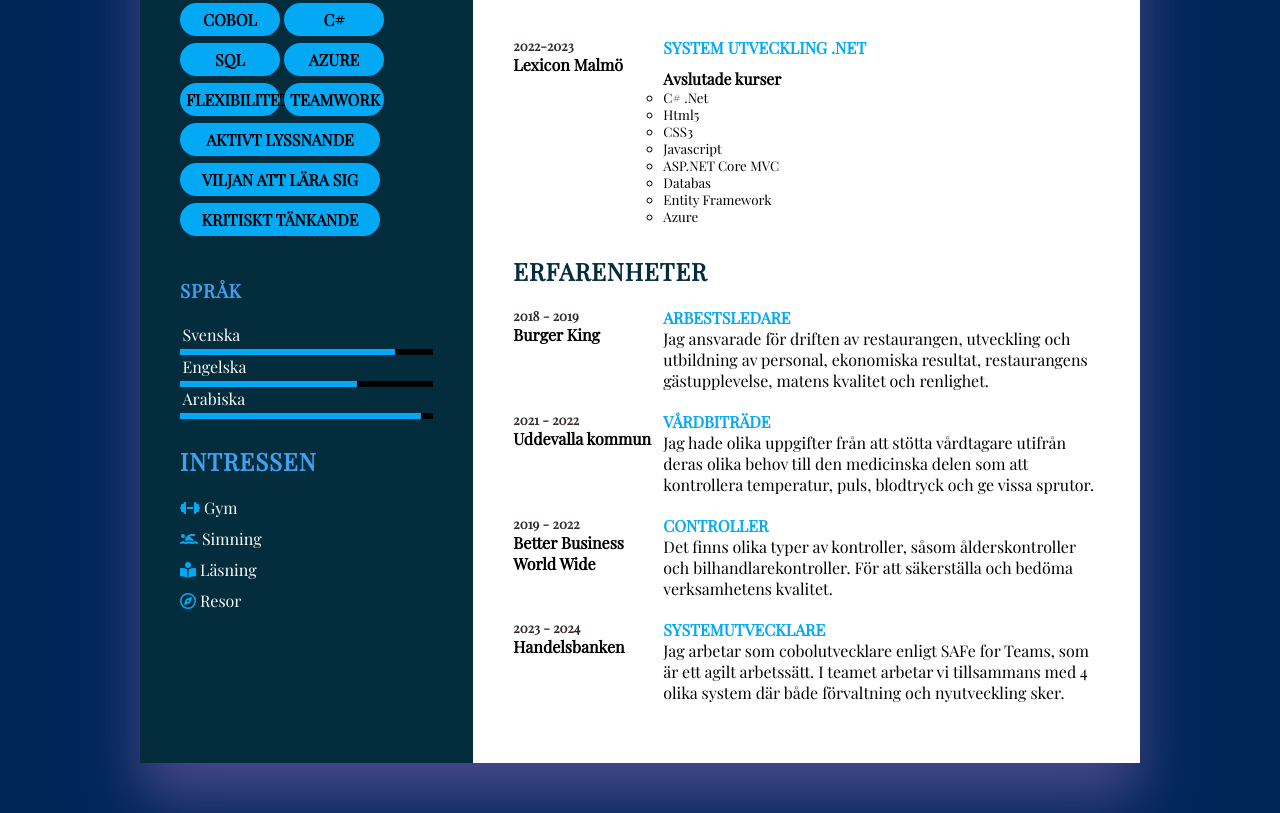
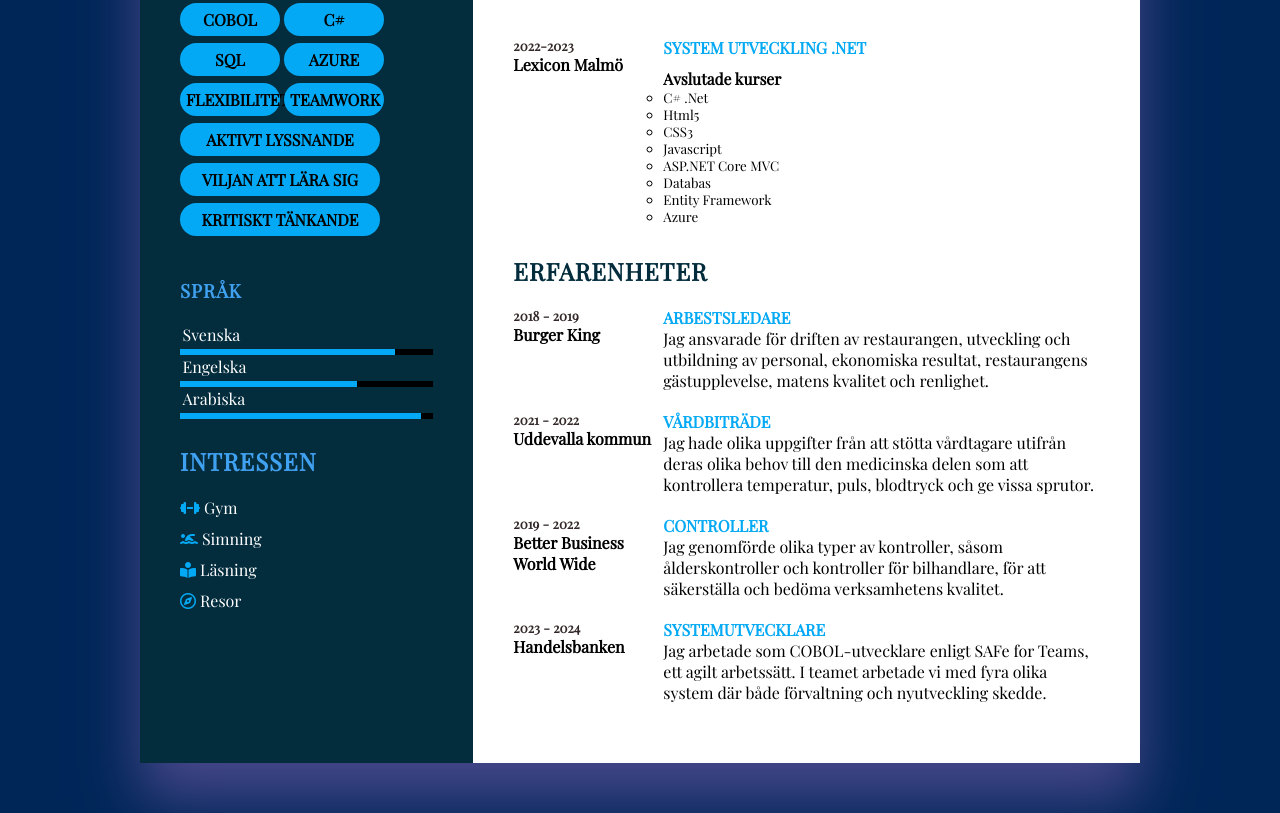
Before and after one commit to MoAl98/myCvSv, a plain HTML site: page index.html in a window 1280 px wide. Shown: the part 685-1498 px from the top of the page. Drawn offline with nearby package versions, Linux system fonts and the light colour scheme.

Commit message:
Update index.html

```diff
--- a/index.html
+++ b/index.html
@@ -91,8 +91,8 @@
             <div class="right_Side">
                 <div class="about">
                  <h2 class="title2">Profil</h2>
-                  <p> Goda kunskaper att jobba både ensam och med en grupp, har lätt att samarbeta med kollegor
-                    och hantera olika situationer samt lösa eventuella problem som kan dyka upp.<br><br>Jag har goda sociala erfarenheter eftersom jag har
+                  <p> Goda kunskaper i att jobba både ensam och i grupp, har lätt att samarbeta med kollegor
+                    och hantera olika situationer samt lösa eventuella problem som kan dyka upp.<br><br>Jag har goda sociala färdigheter eftersom jag har
                     förmågan att kommunicera samt hantera personer med olika personligheter och åldrar. </p>
                 </div>
                 <div class="about">
@@ -187,8 +187,8 @@
                         </div>
                        <div class="text">
                         <h4>Controller</h4>
-                        <p>Det finns olika typer av kontroller, såsom ålderskontroller
-                           och bilhandlarekontroller. För att säkerställa och bedöma verksamhetens kvalitet.</p>
+                        <p>Jag genomförde olika typer av kontroller, såsom ålderskontroller och kontroller för bilhandlare,
+                         för att säkerställa och bedöma verksamhetens kvalitet.</p>
                        </div>
                      </div>
                      <div class="box">
@@ -198,8 +198,8 @@
                         </div>
                        <div class="text">
                         <h4>Systemutvecklare</h4>
-                        <p>Jag arbetar som cobolutvecklare enligt SAFe for Teams, som är ett agilt arbetssätt.
-                           I teamet arbetar vi tillsammans med 4 olika system där både förvaltning och nyutveckling sker.</p>
+                        <p>Jag arbetade som COBOL-utvecklare enligt SAFe for Teams, ett agilt arbetssätt.
+                         I teamet arbetade vi med fyra olika system där både förvaltning och nyutveckling skedde.</p>
                        </div>
                      </div>
             </div>
```
